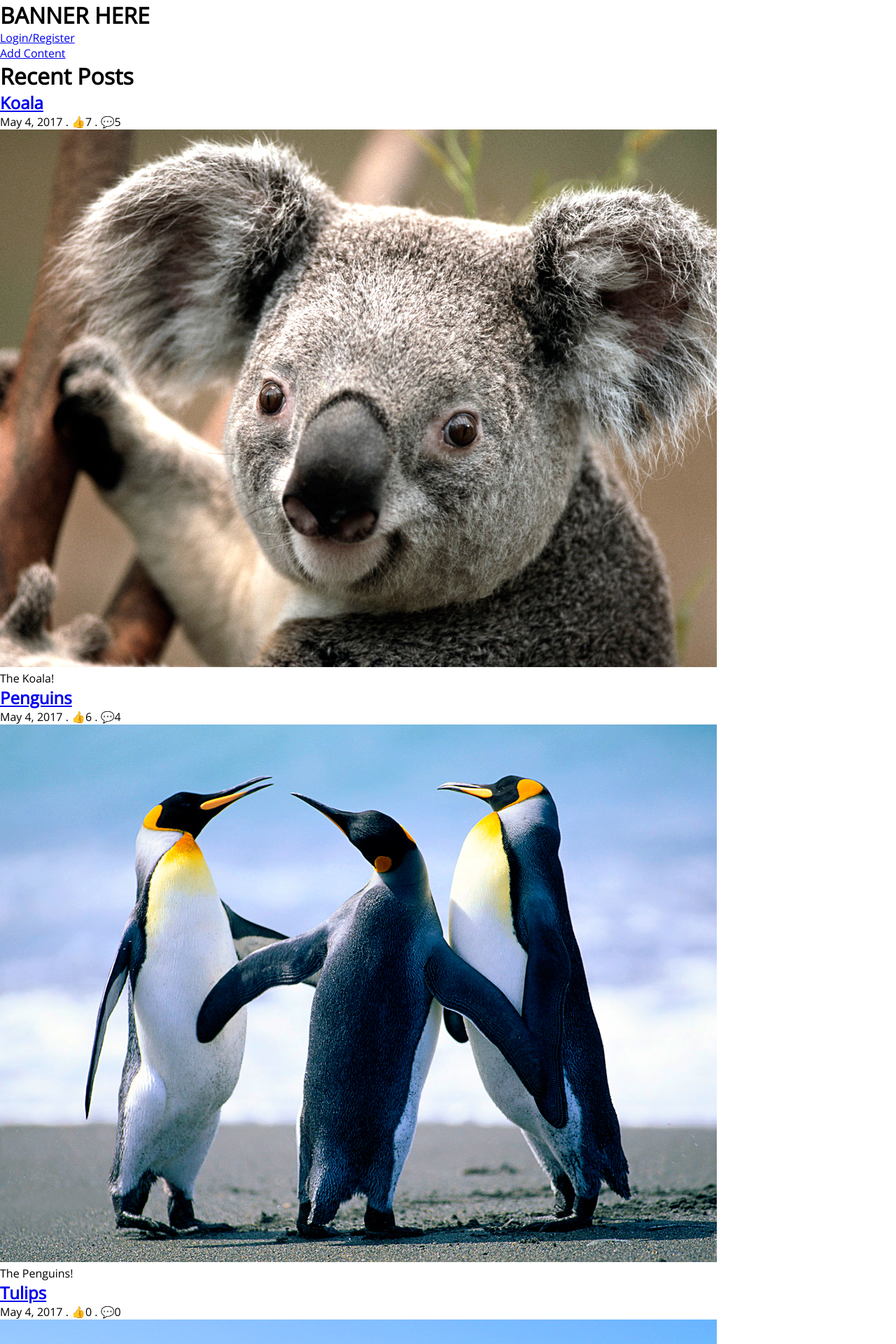
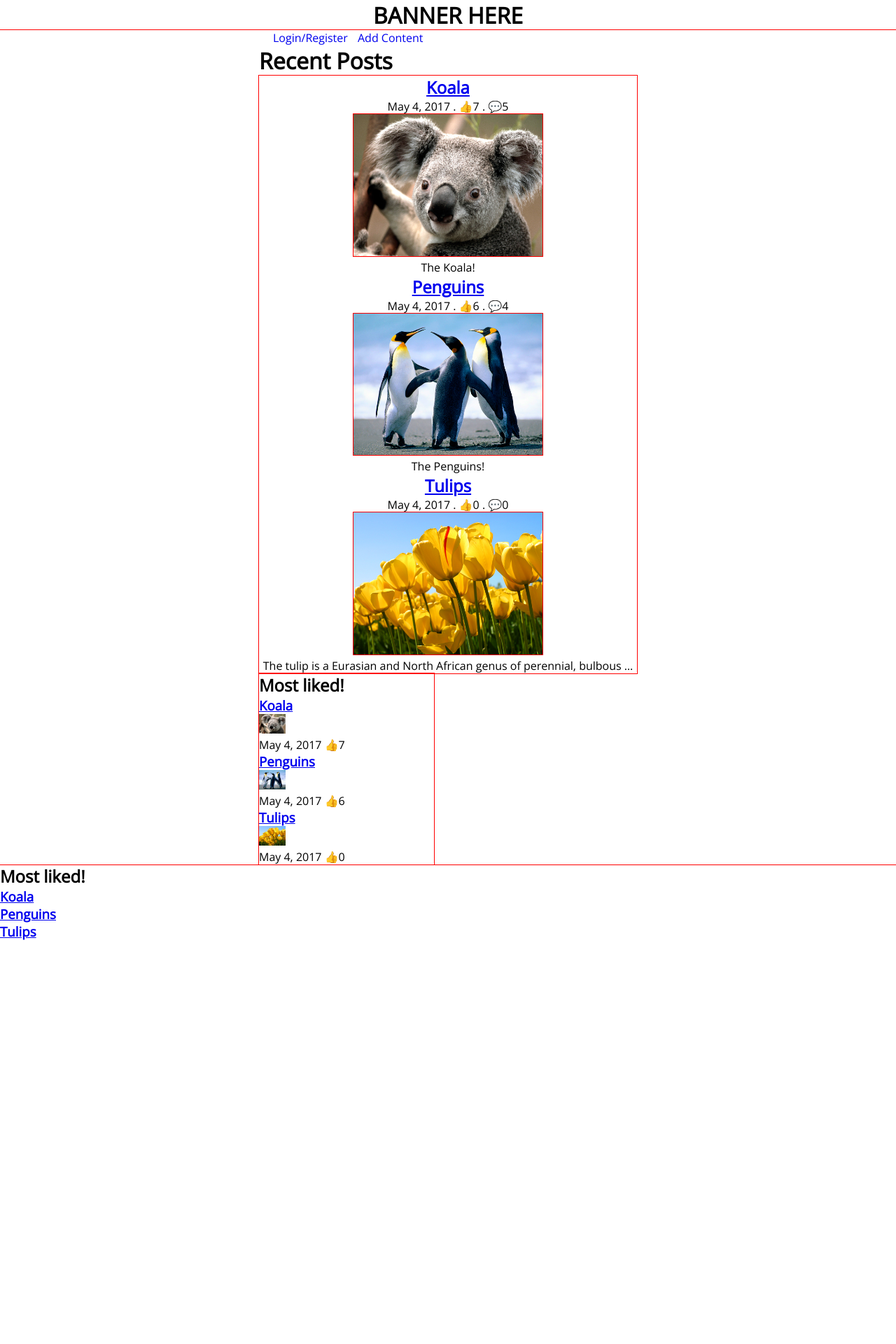
Before and after one commit to hiimkelvin/ayl, a Django app: template apps/AYL/templates/AYL/index.html in a window 1280 px wide. Shown: the top 1920 px of the page at 70% size. After the commit the page ends 1343 px from the top, so only its background shows below. Run offline with Django 3.2, Linux system fonts and the light colour scheme; the template is opened without the code that fills it: values that come from a table or form of the project are taken from there, others are empty; data comes from the database, SQL or seed files in the repository; parts of the project's set-up code (start-up, migrations or seed data) failed here and were passed over.

Commit message:
updated html

```diff
--- a/apps/AYL/static/css/index.css
+++ b/apps/AYL/static/css/index.css
@@ -3,3 +3,61 @@
   padding: 0px;
   font-family: 'Open Sans', sans-serif;
 }
+.banner h1{
+  text-align: center;
+}
+.wrapper{
+  padding: 0 100px;
+  outline: 1px solid red;
+}
+.navbar{
+  padding: 0 0 0 15px;
+}
+
+
+.wrapper2{
+  margin: 0 25%;
+}
+
+.navbar li a{
+  text-decoration: none;
+}
+
+.navbar li{
+  text-decoration: none;
+  list-style: none;
+  margin: 5px;
+  display: inline;
+}
+
+.content{
+  text-align: center;
+  display: inline-block;
+  max-height: 1000px;
+  max-width: 600px;
+  height: auto;
+  width: auto;
+  outline: 1px solid red;
+}
+
+.content a img{
+  max-width: 50%;
+  max-height: 50%;
+  outline: 1px solid red;
+}
+
+.content p{
+  text-align: center;
+}
+
+.top_content{
+  width: 250px;
+  outline: 1px solid red;
+  display: inline-block;
+  /*vertical-align: top;*/
+}
+
+.top_content a img{
+  max-width: 15%;
+  max-height: 15%;
+}
--- a/apps/AYL/templates/AYL/index.html
+++ b/apps/AYL/templates/AYL/index.html
@@ -8,9 +8,13 @@
     <link href="https://fonts.googleapis.com/css?family=Open+Sans" rel="stylesheet">
   </head>
   <body>
+    <div class="banner">
       <h1>BANNER HERE</h1>
+    </div>
 
     <div class="wrapper">
+      <div class="wrapper2">
+
         <ul class="navbar">
           {% if 'user_id' not in request.session %}
           <li><a href="/login_registration">Login/Register</a></li>
@@ -20,8 +24,9 @@
           <li><a href="/logout">Logout</a></li>
           {% endif %}
         </ul>
+
         <h1>Recent Posts</h1>
-      <div class="wrapper2">
+
         <div class="content">
           {% for content in all_content %}
           <h2><a href="/content/{{ content.id }}">{{ content.title }}</a></h2>
@@ -39,6 +44,8 @@
             <p>{{ content.created_at|date:"F j, Y" }} 👍{{ content.content_like.count }}</p>
           {% endfor %}
         </div>
+
+      </div>
     </div>
 
       <div class="new_content">
@@ -47,6 +54,6 @@
           <h3><a href="/content/{{ content.id }}">{{ content.title }}</a></h3>
         {% endfor %}
       </div>
-    </div>
+
   </body>
 </html>
```
Lines whose indentation alone changed are shown as unchanged.
